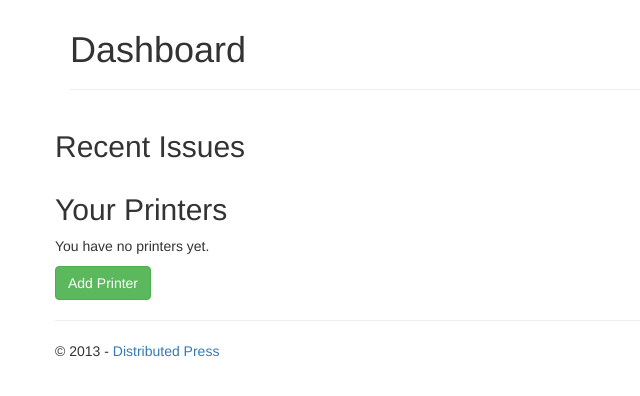
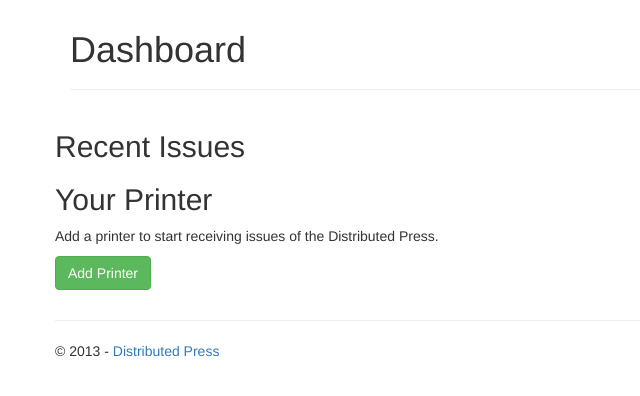
Before and after one commit to gregmarra/distributedpress, a Django app: template templates/dashboard.html in a window 1280 px wide. Shown: the part 50-446 px from the top of the page, without its empty margins (0-640 px from the left). Run offline with Django 3.2, Linux system fonts and the light colour scheme; the template is opened without the code that fills it, so the values that code supplies are empty; some libraries are stand-ins or nearby versions.

Commit message:
Improves dashboard. Fixes #14

```diff
--- a/templates/dashboard.html
+++ b/templates/dashboard.html
@@ -8,50 +8,38 @@
     <div class="row">
         <div class="span12">
             <h2>Recent Issues</h2>
-            <table class="table">
             {% for print_job in print_jobs %}
-                <tr>
-                    <td>{{ print_job.title }}</td>
-                    <td>
+            <div class="well">
+                <h3>{{ print_job.title}}</h3>
+                <p>Published {{ print_job.created|date:"D d M Y" }}</p>
                 <form action="/printers/test" method="post" style="display:inline">
                     <button type="submit" class="btn btn-primary">TODO: Print Again</button>
                 </form>
-                    </td>
-                </tr>
+            </div>
             {% endfor %}
-            </table>
 
-            <h2>Your Printers</h2>
+            <h2>Your Printer</h2>
             {% if printers|length > 0 %}
-            <table class="table">
-                <tr>
-                    <th>Printer</th>
-                    <th>Cloud Print ID</th>
-                    <th>Actions</th>
-                </tr>
             {% for printer in printers %}
-                <tr>
-                    <td>{{ printer.display_name }}</td>
-                    <td>{{ printer.cloudprint_id }}</td>
-                    <td>
+            <div class="well">
+                <h3>{{ printer.display_name}}</h3>
                 <form action="/printers/test" method="post" style="display:inline">
                     <input type="hidden" name="printer_key_id" value="{{printer.key.id}}">
-                            <button type="submit" class="btn btn-primary">Print Test</button>
+                    <button type="submit" class="btn btn-primary">Print Test Page</button>
                 </form>
                 <form action="/printers/delete" method="post" style="display:inline">
                     <input type="hidden" name="printer_key_id" value="{{printer.key.id}}">
                     <button type="submit" class="btn btn-danger">Disconnect</button>
                 </form>
-                    </td>
-                </tr>
+            </div>
             {% endfor %}
             </table>
             {% else %}
-            <p>You have no printers yet.</p>
-            {% endif %}
-            <div class="btn-toolbar">
+            <p>Add a printer to start receiving issues of the Distributed Press.</p>
+            <div>
                 <a class="btn btn-success" href="/printers/add"><i class="icon-plus-sign icon-white"></i> Add Printer</a></p>
             </div>
+            {% endif %}
         </div>
     </div>
 </div>
```
Lines whose indentation alone changed are shown as unchanged.
